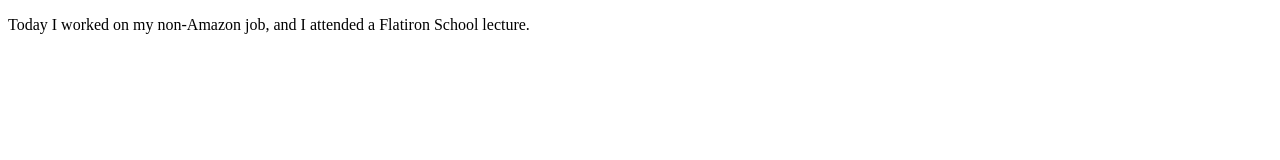
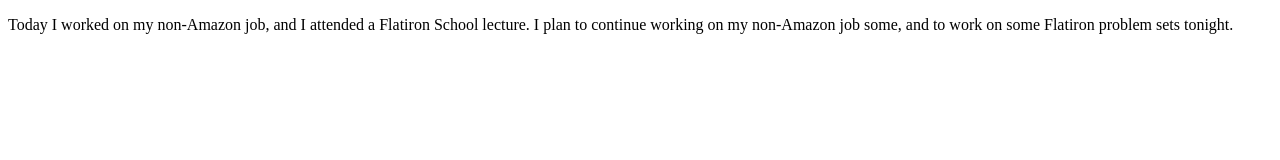
Before and after one commit to jtabb1/2021-08-25-Daily-Coding-Journal, a plain HTML site: page index.html in a window 1280 px wide. Drawn offline with Linux system fonts and the light colour scheme.

Commit message:
Describe what I did today and what I plan to yet do.

```diff
--- a/index.html
+++ b/index.html
@@ -10,7 +10,10 @@
 
     <p>
       Today I worked on my non-Amazon job, and I attended a
-      Flatiron School lecture.
+      Flatiron School lecture.  I plan to continue working on
+      my non-Amazon job some, and to work on some Flatiron
+      problem sets tonight.
+    </p>
 
     <script src="script.js"></script>
   </body>
```
